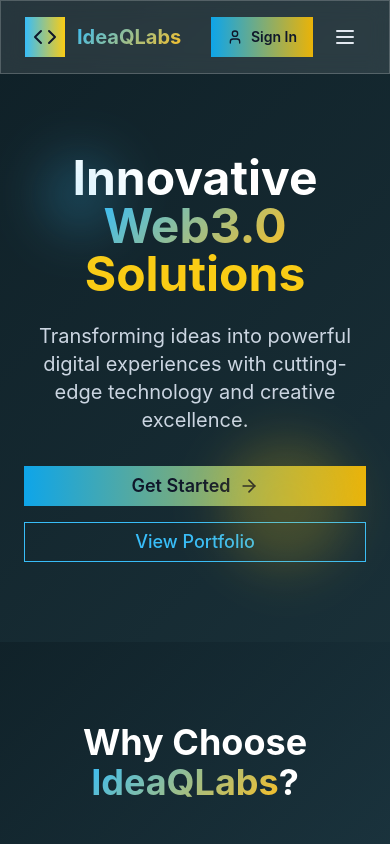
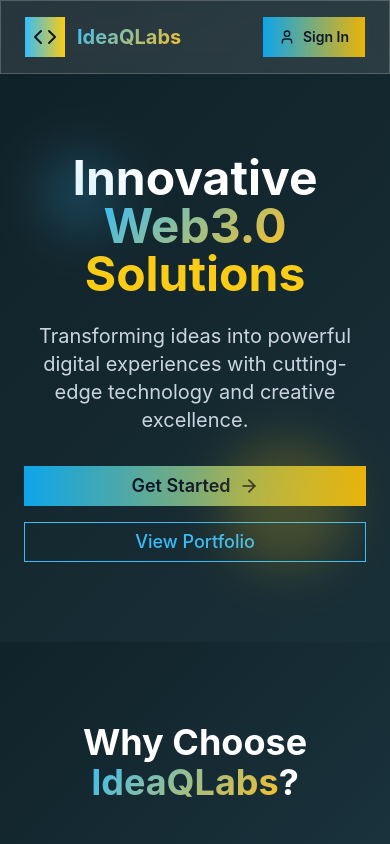
Before and after one commit to ideaqlabs/IdeaQLabs, a React (Vite) app: page / in a window 390 px wide. Shown: the top 844 px of the page. Built offline with nearby package versions, Linux system fonts and the light colour scheme.

Commit message:
Update Header.jsx

```diff
--- a/src/components/Header.jsx
+++ b/src/components/Header.jsx
@@ -1,18 +1,22 @@
-import React, { useState } from "react";
-import { motion, AnimatePresence } from "framer-motion";
-import { Code, User, Menu, X } from "lucide-react";
-import { Button } from "@/components/ui/button";
+import React from 'react';
+import { motion } from 'framer-motion';
+import { Code, User, LogOut } from 'lucide-react';
+import { Button } from '@/components/ui/button';
+import { supabase } from '@/lib/supabaseClient';
 
-const Header = ({ currentPage, setCurrentPage, onAuthClick }) => {
-  const [mobileOpen, setMobileOpen] = useState(false);
+const Header = ({ currentPage, setCurrentPage, onAuthClick, user, setUser }) => {
+  const navItems = [
+    { id: 'home', label: 'Home' },
+    { id: 'about', label: 'About Us' },
+    { id: 'vision', label: 'Vision' },
+    { id: 'products', label: 'Products' },
+    { id: 'contact', label: 'Contact Us' },
+  ];
 
-  const navItems = [
-    { id: "home", label: "Home" },
-    { id: "about", label: "About Us" },
-    { id: "vision", label: "Vision" },
-    { id: "products", label: "Products" },
-    { id: "contact", label: "Contact Us" },
-  ];
+  const handleSignOut = async () => {
+    await supabase.auth.signOut();
+    setUser(null);
+  };
 
   return (
     <motion.header
@@ -23,26 +27,23 @@ const Header = ({ currentPage, setCurrentPage, onAuthClick }) => {
     >
       <div className="max-w-7xl mx-auto flex items-center justify-between">
         {/* Logo */}
-        <motion.div
-          className="flex items-center space-x-3"
-          whileHover={{ scale: 1.05 }}
-        >
+        <motion.div className="flex items-center space-x-3" whileHover={{ scale: 1.05 }}>
           <div className="p-2 bg-gradient-to-r from-sky-400 to-yellow-400 rounded-lg">
             <Code className="h-6 w-6 text-slate-900" />
           </div>
           <span className="text-xl font-bold gradient-text">IdeaQLabs</span>
         </motion.div>
 
-        {/* Desktop Nav */}
+        {/* Navigation */}
         <nav className="hidden md:flex items-center space-x-8">
-          {navItems.map((item) => (
+          {navItems.map(item => (
             <motion.button
               key={item.id}
               onClick={() => setCurrentPage(item.id)}
               className={`px-4 py-2 rounded-lg transition-all duration-300 ${
                 currentPage === item.id
-                  ? "bg-sky-400 text-slate-900 font-semibold"
-                  : "text-slate-200 hover:text-yellow-400 hover:bg-white/10"
+                  ? 'bg-sky-400 text-slate-900 font-semibold'
+                  : 'text-slate-200 hover:text-yellow-400 hover:bg-white/10'
               }`}
               whileHover={{ scale: 1.05 }}
               whileTap={{ scale: 0.95 }}
@@ -52,8 +53,8 @@ const Header = ({ currentPage, setCurrentPage, onAuthClick }) => {
           ))}
         </nav>
 
-        {/* Auth Button + Hamburger */}
-        <div className="flex items-center space-x-3">
+        {/* Auth Button */}
+        {!user ? (
           <Button
             onClick={onAuthClick}
             className="bg-gradient-to-r from-sky-500 to-yellow-500 hover:from-sky-600 hover:to-yellow-600 text-slate-900 font-semibold"
@@ -61,45 +62,20 @@ const Header = ({ currentPage, setCurrentPage, onAuthClick }) => {
             <User className="h-4 w-4 mr-2" />
             Sign In
           </Button>
-
-          {/* Mobile Hamburger */}
-          <button
-            className="md:hidden p-2 rounded-lg text-slate-200 hover:bg-white/10"
-            onClick={() => setMobileOpen(!mobileOpen)}
-          >
-            {mobileOpen ? <X className="h-6 w-6" /> : <Menu className="h-6 w-6" />}
-          </button>
-        </div>
+        ) : (
+          <div className="flex items-center space-x-4">
+            <span className="text-slate-200 font-medium">
+              {user.user_metadata?.full_name || user.email}
+            </span>
+            <Button
+              onClick={handleSignOut}
+              className="bg-red-500 hover:bg-red-600 text-white font-semibold"
+            >
+              <LogOut className="h-4 w-4 mr-1" /> Sign Out
+            </Button>
+          </div>
+        )}
       </div>
-
-      {/* Mobile Menu */}
-      <AnimatePresence>
-        {mobileOpen && (
-          <motion.nav
-            className="md:hidden mt-4 flex flex-col space-y-2 bg-slate-900/90 p-4 rounded-lg"
-            initial={{ opacity: 0, y: -10 }}
-            animate={{ opacity: 1, y: 0 }}
-            exit={{ opacity: 0, y: -10 }}
-          >
-            {navItems.map((item) => (
-              <button
-                key={item.id}
-                onClick={() => {
-                  setCurrentPage(item.id);
-                  setMobileOpen(false);
-                }}
-                className={`w-full text-left px-4 py-2 rounded-lg transition-all duration-300 ${
-                  currentPage === item.id
-                    ? "bg-sky-400 text-slate-900 font-semibold"
-                    : "text-slate-200 hover:text-yellow-400 hover:bg-white/10"
-                }`}
-              >
-                {item.label}
-              </button>
-            ))}
-          </motion.nav>
-        )}
-      </AnimatePresence>
     </motion.header>
   );
 };
```
